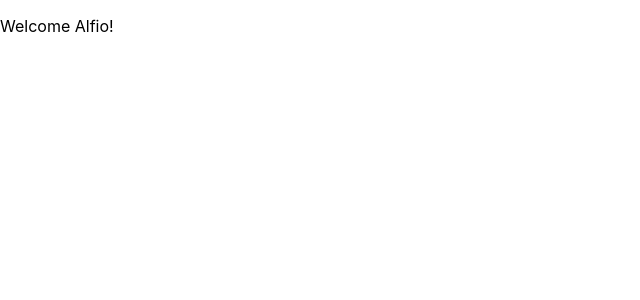
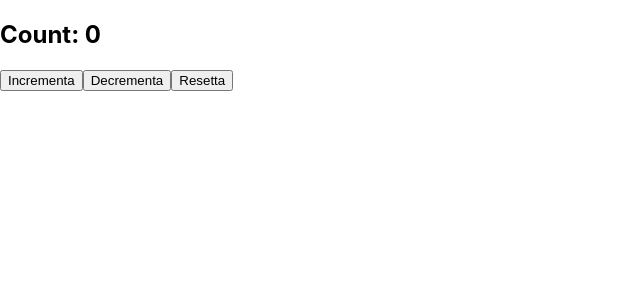
Before and after one commit to PuglisiAlfio/ReactJS, a React (Create React App) app in the folder esercizio-1/first-project/: page / in a window 1280 px wide. Shown: the top 300 px of the page, without its empty margins (0-640 px from the left). Built offline with nearby package versions, Linux system fonts and the light colour scheme.

Commit message:
Custom Hooks - useCounter

```diff
--- a/esercizio-1/first-project/src/App.js
+++ b/esercizio-1/first-project/src/App.js
@@ -1,9 +1,9 @@
-import Welcome from './components/Welcome';
+import Counter from './components/Counter';
 import './App.css';
 
 function App() {
   return <div>
-          <Welcome name = "Alfio"/>
+          <Counter/>
         </div>
 }
 
--- /dev/null
+++ b/esercizio-1/first-project/src/components/Counter.jsx
@@ -0,0 +1,16 @@
+import { useCounter } from "./useCounter"
+
+function Counter() {
+
+    const {counter, increment, decrement, reset} = useCounter()
+
+
+    return <>
+            <h2>Count: {counter}</h2>
+            <button onClick={increment}>Incrementa</button>
+            <button onClick={decrement}>Decrementa</button>
+            <button onClick={reset}>Resetta</button>
+            </>
+}
+
+export default Counter
--- a/esercizio-1/first-project/src/components/Welcome.js
+++ /dev/null
@@ -1,5 +0,0 @@
-function Welcome(props){
-    return <p>Welcome {props.name}!</p>
-}
-
-export default Welcome
--- /dev/null
+++ b/esercizio-1/first-project/src/components/useCounter.jsx
@@ -0,0 +1,27 @@
+import { useState } from "react";
+
+export function useCounter(){
+    const [counter, setCount] = useState(0);
+
+    const handleIncrease = () => {
+        setCount(count => count + 1)
+    }
+
+    const handleDecrease = () => {
+        if (counter > 0) {
+            setCount(count => count - 1);
+        }
+      };
+
+    const handleReset = () => {
+        setCount(count => count = 0)
+    }
+
+    return {
+        counter: counter,
+        increment: handleIncrease,
+        decrement: handleDecrease,
+        reset: handleReset
+    }
+
+}
```
